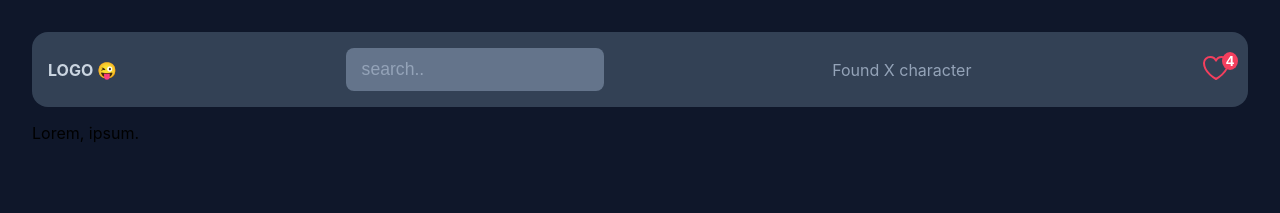
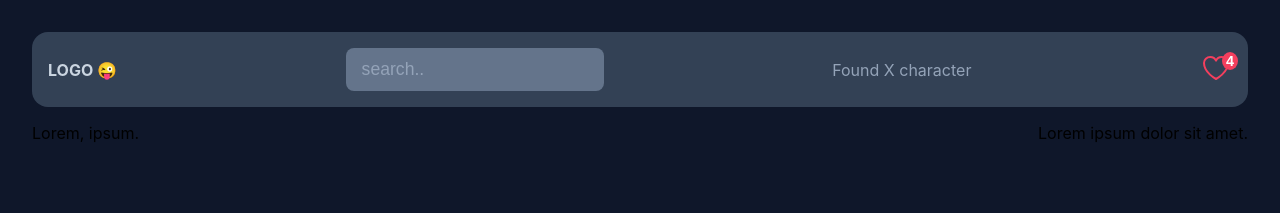
Before and after one commit to samadiSoheil/Rick-Morty, a React (Vite) app: page / in a window 1280 px wide. Shown: the top 213 px of the page. Built offline with nearby package versions, Linux system fonts and the light colour scheme.

Commit message:
Create CharacterDetail Document

```diff
--- a/src/App.jsx
+++ b/src/App.jsx
@@ -1,13 +1,14 @@
 import "./App.css";
 import Navbar from "./components/Navbar";
 import CharacterList from "./components/CharacterList";
-
+import CharacterDetail from "./components/CharacterDetail";
 function App() {
   return (
     <div className="app">
       <Navbar />
       <div className="main">
         <CharacterList />
+        <CharacterDetail />
       </div>
     </div>
   );
--- /dev/null
+++ b/src/components/CharacterDetail.jsx
@@ -0,0 +1,3 @@
+export default function CharacterDetail() {
+  return <div>Lorem ipsum dolor sit amet.</div>;
+}
```
